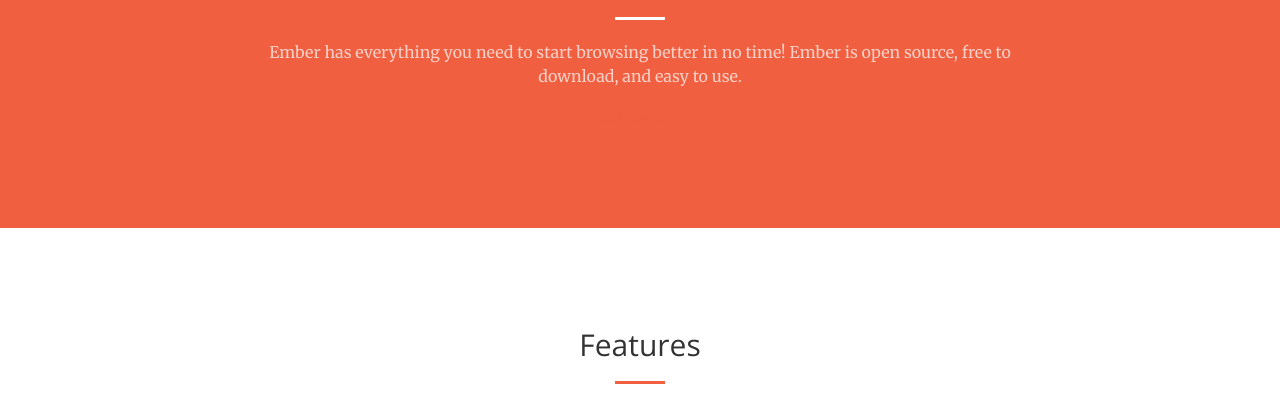
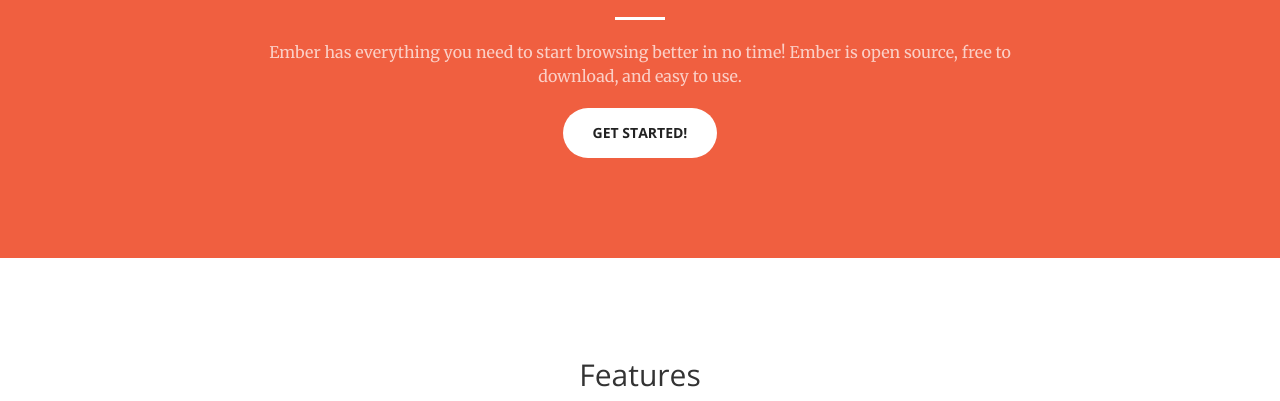
Before and after one commit to kongriley/ember, a plain HTML site: page index.html in a window 1280 px wide. Shown: the part 936-1337 px from the top of the page. Drawn offline with nearby package versions, Linux system fonts and the light colour scheme.

Commit message:
Commited

```diff
--- a/index.html
+++ b/index.html
@@ -92,7 +92,7 @@
                     <h2 class="section-heading">We've got what you need!</h2>
                     <hr class="light">
                     <p class="text-faded">Ember has everything you need to start browsing better in no time! Ember is open source, free to download, and easy to use.</p>
-                    <a class="page-scroll" href="#service" class="btn btn-default btn-xl">Get Started!</a>
+                    <a href="#service" class="btn btn-default btn-xl page-scroll">Get Started!</a>
                 </div>
             </div>
         </div>
```
